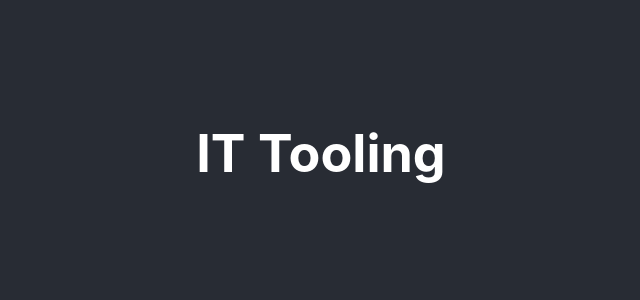
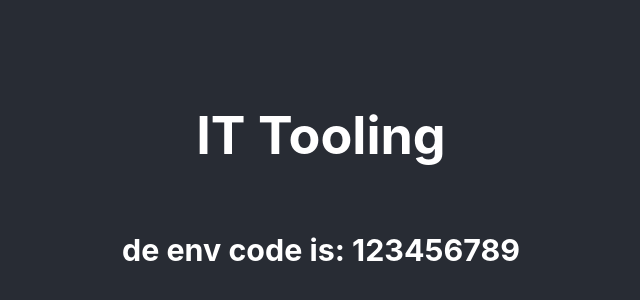
Before and after one commit to echo-hakan/assessment_it_tooling-, a React (Create React App) app: page / in a window 1280 px wide. Shown: the part 216-516 px from the top of the page, without its empty margins (319-959 px from the left). Built offline with nearby package versions, Linux system fonts and the light colour scheme.

Commit message:
env waarde wordt getoond

```diff
--- a/src/App.js
+++ b/src/App.js
@@ -6,8 +6,7 @@ function App() {
     <div className="App">
       <header className="App-header">
         <h1>IT Tooling</h1>
-        <h3></h3>
-        <input type="hidden" defaultValue={process.env.VAR_KEY_TEST} />
+        <h3>de env code is: {process.env.REACT_APP_TEST}</h3>
       </header>
     </div>
   );
```
Also changed, not shown: 1 other file (tests, documents, lock files or other folders).
